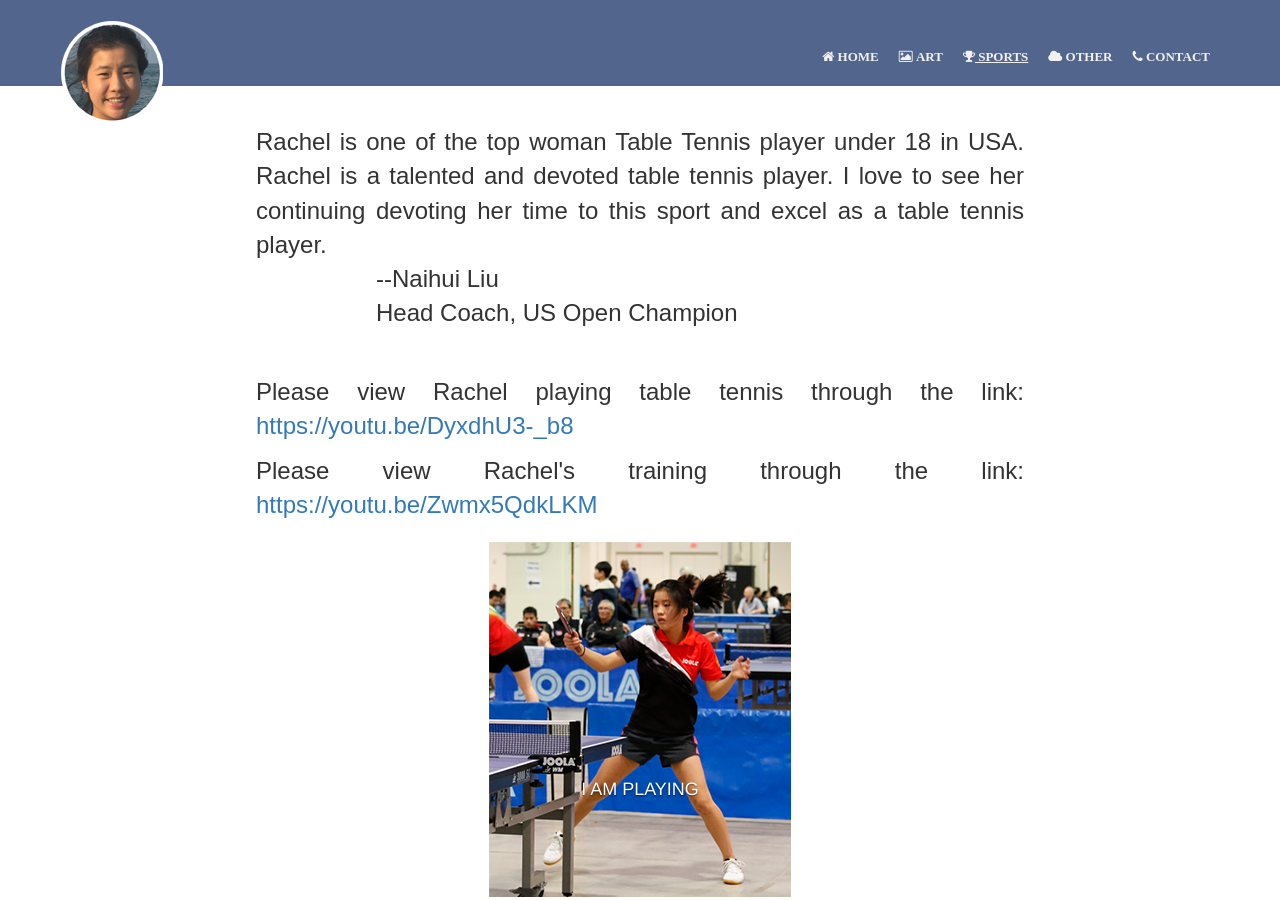
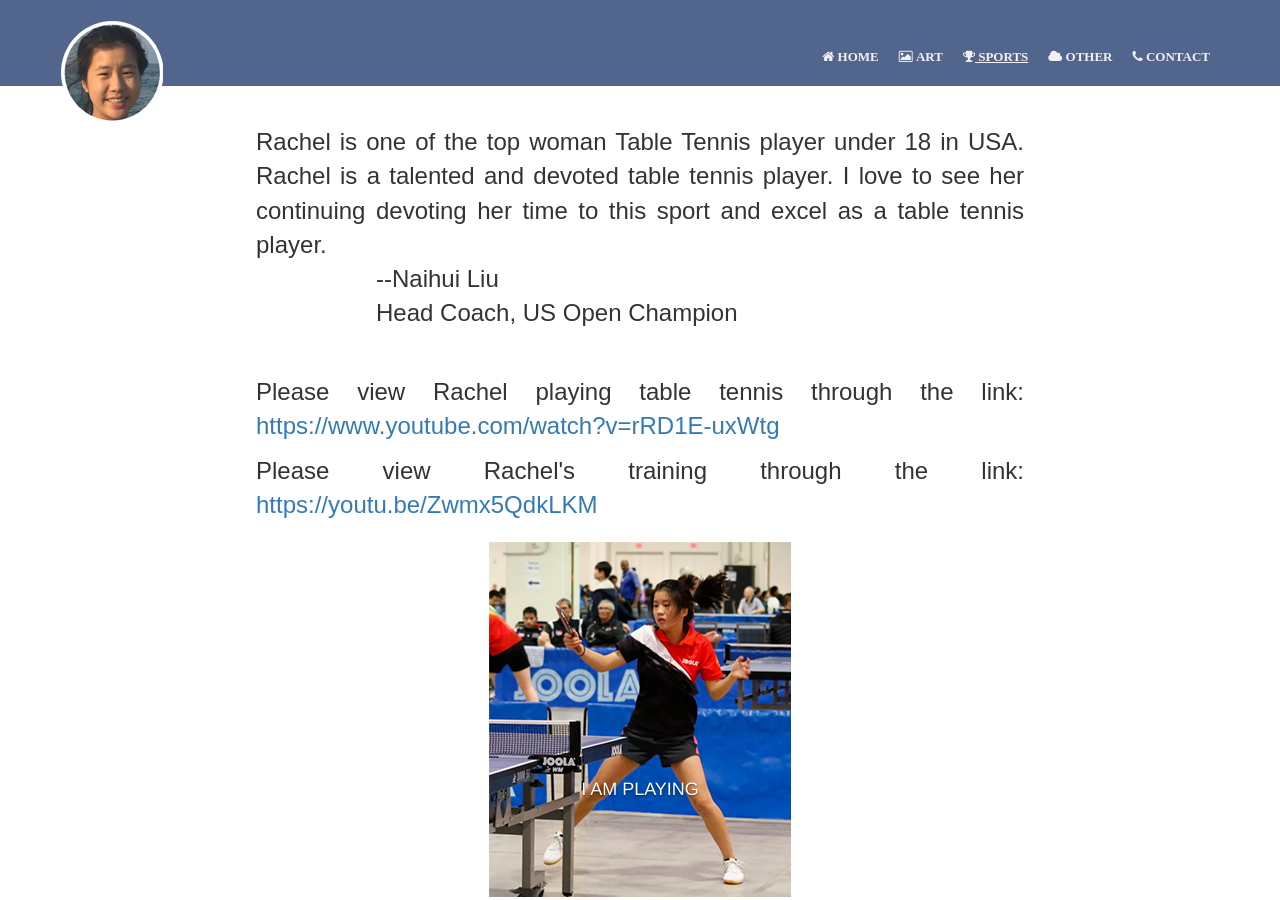
Before and after one commit to rachelo2004/RachelOu, a plain HTML site: page sports.html in a window 1280 px wide. Shown: the top 900 px of the page. Drawn offline with nearby package versions, Linux system fonts and the light colour scheme; a web font is replaced by a local one.

Commit message:
Update sports.html

```diff
--- a/sports.html
+++ b/sports.html
@@ -133,7 +133,7 @@ $(document).ready(function(){
 			&nbsp;&nbsp;&nbsp;&nbsp;&nbsp;&nbsp;&nbsp;&nbsp;&nbsp;&nbsp;&nbsp;&nbsp;&nbsp;&nbsp;&nbsp;&nbsp;&nbsp;&nbsp;--Naihui Liu  <br>
 			&nbsp;&nbsp;&nbsp;&nbsp;&nbsp;&nbsp;&nbsp;&nbsp;&nbsp;&nbsp;&nbsp;&nbsp;&nbsp;&nbsp;&nbsp;&nbsp;&nbsp;&nbsp;Head Coach, US Open Champion</p>
 			<br>
-			<p> Please view Rachel playing table tennis through the link: <a href= "https://youtu.be/DyxdhU3-_b8" target="_blank">https://youtu.be/DyxdhU3-_b8</a></p>
+			<p> Please view Rachel playing table tennis through the link: <a href= "https://youtu.be/DyxdhU3-_b8" target="_blank">https://www.youtube.com/watch?v=rRD1E-uxWtg</a></p>
 
 			<p> Please view Rachel's training through the link: <a href= "https://youtu.be/Zwmx5QdkLKM" target="_blank">https://youtu.be/Zwmx5QdkLKM</a></p>
 	</div>
```
